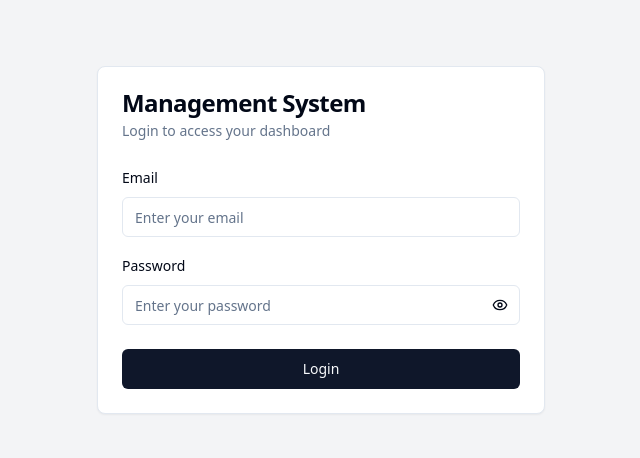
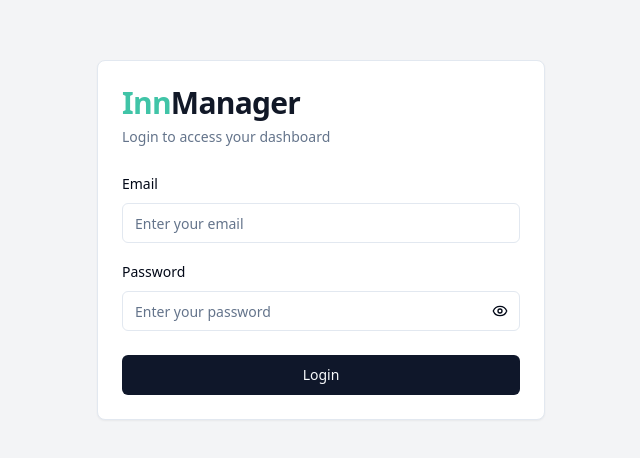
Before and after one commit to LePointManagementSystem/management-system-frontend, a React (Vite) app: page /login in a window 1280 px wide. Shown: the part 160-618 px from the top of the page, without its empty margins (319-959 px from the left). Built offline with nearby package versions, Linux system fonts and the light colour scheme.

Commit message:
adjust frontent

```diff
--- a/src/components/side-nav.tsx
+++ b/src/components/side-nav.tsx
@@ -35,8 +35,8 @@ const adjustedMenuItems = (role: Role) => {
       //{ path: "/inventory", label: "Inventory", icon: <ClipboardList className="h-5 w-5" /> },
 
       // ✅ Reports section
-     // { path: "/reports", label: "Monthly Reports", icon: <FileText className="h-5 w-5" /> },
-     // { path: "/reports/restaurant", label: "Restaurant Report", icon: <FileText className="h-5 w-5" /> },
+      // { path: "/reports", label: "Monthly Reports", icon: <FileText className="h-5 w-5" /> },
+      // { path: "/reports/restaurant", label: "Restaurant Report", icon: <FileText className="h-5 w-5" /> },
       //{ path: "/reports/occupancy", label: "Occupancy Reports", icon: <FileText className="h-5 w-5" /> },
       //{ path: "/reports/financial", label: "Financial Reports", icon: <FileText className="h-5 w-5" /> },
     ]);
@@ -59,17 +59,20 @@ const Sidenav: React.FC<SidenavProps> = ({ isSidebarOpen, role }) => {
   return (
     <aside className={`bg-gray-800 text-white w-64 min-h-screen ${isSidebarOpen ? "" : "hidden"}`}>
       <div className="p-4">
-        <h1 className="text-2xl font-semibold">InnManager</h1>
+        <h1 className="text-2xl font-extrabold tracking-tight">
+          <span className="text-[#40c4a7]">Inn</span>
+          <span className="text-white">Manager</span>
+        </h1>
+        <p className="text text-gray-400 tracking-wide">Hotel Management</p>
       </div>
 
-      <nav className="mt-8">
+      <nav>
         {items.map((item, index) => (
           <NavLink
             key={index}
             to={item.path}
             className={({ isActive }) =>
-              `flex items-center gap-3 py-2.5 px-4 rounded transition duration-200 ${
-                isActive ? "bg-gray-700 text-white" : "hover:bg-gray-700 hover:text-white"
+              `flex items-center gap-3 py-2.5 px-4 rounded transition duration-200 ${isActive ? "bg-gray-700 text-white" : "hover:bg-gray-700 hover:text-white"
               }`
             }
           >
--- a/src/pages/login-page.tsx
+++ b/src/pages/login-page.tsx
@@ -136,7 +136,12 @@ export function LoginPage() {
     <div className="min-h-screen flex items-center justify-center bg-gray-100">
       <Card className="w-full max-w-md">
         <CardHeader>
-          <CardTitle>Management System</CardTitle>
+          <div>
+            <h1 className="text-3xl font-extrabold tracking-tight">
+              <span className="text-[#40c4a7]">Inn</span>
+              <span className="text-gray-900">Manager</span>
+            </h1>
+          </div>
           <CardDescription>Login to access your dashboard</CardDescription>
         </CardHeader>
 
```
Lines whose indentation alone changed are shown as unchanged.
